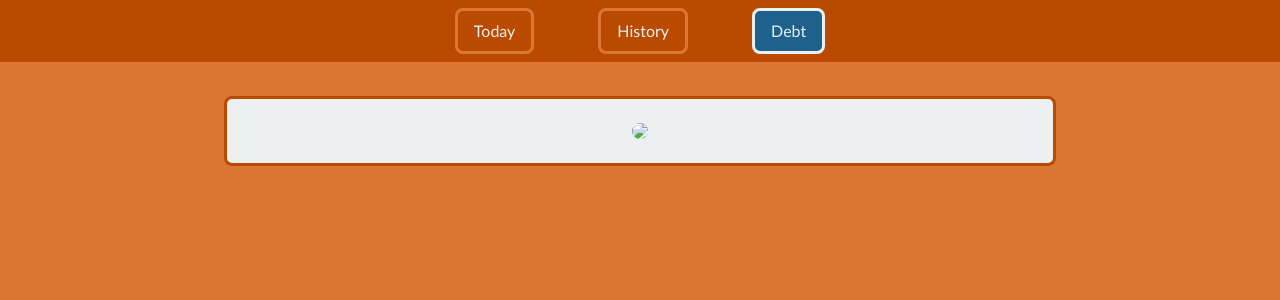
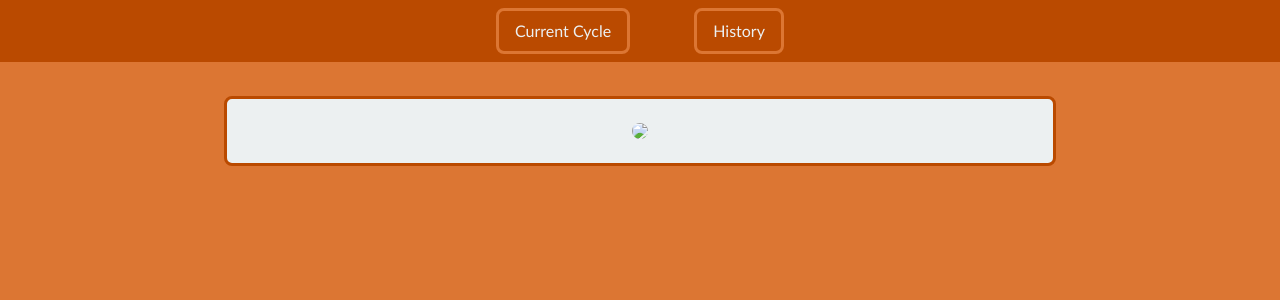
Before and after one commit to hansonjw/stocksaws, a Flask app: template appcode/templates/debt.html in a window 1280 px wide. Shown: the top 300 px of the page. Run offline with Flask 2, Linux system fonts and the light colour scheme; the template is opened without the code that fills it: most values are stand-ins (such as "Sample title", 1, 10 or a date in 2020).

Commit message:
Updated README, removed debt chart, for now

```diff
--- a/appcode/templates/base.html
+++ b/appcode/templates/base.html
@@ -14,14 +14,14 @@
         <div class="navbar justify-content-center">
             <ul class="nav nav-pills nav-fill">
                 <li class="nav-item">
-                    <a class="{{ 'nav-link active' if active_page=='today' else 'nav-link' }}" href="{{ url_for('routes.today') }}">Today</a>
+                    <a class="{{ 'nav-link active' if active_page=='today' else 'nav-link' }}" href="{{ url_for('routes.today') }}">Current Cycle</a>
                 </li>
                 <li class="nav-item">
                     <a class="{{ 'nav-link active' if active_page=='history' else 'nav-link' }}" href="{{ url_for('routes.history') }}">History</a>
                 </li>
-                <li class="nav-item">
+                <!-- <li class="nav-item">
                     <a class="{{ 'nav-link active' if active_page=='debt' else 'nav-link' }}" href="{{ url_for('routes.debt') }}">Debt</a>
-                </li>
+                </li> -->
             </ul>
         </div>
     </nav>
```
Also changed, not shown: README.md, 2 other files.
